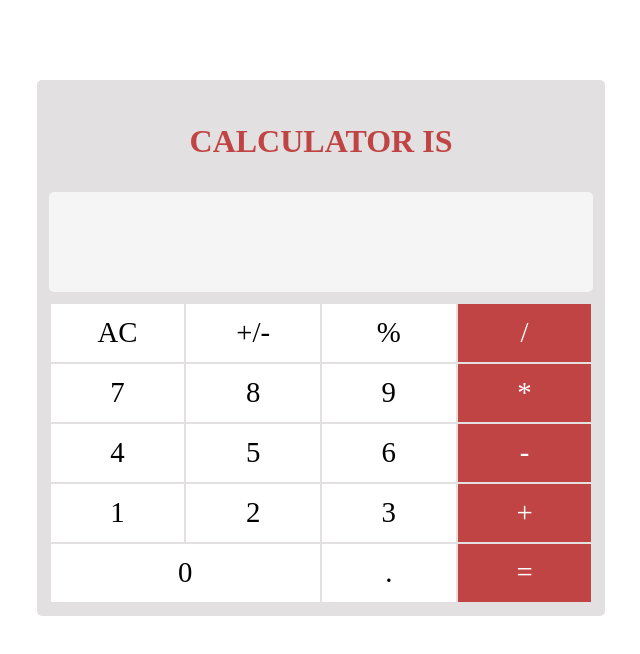
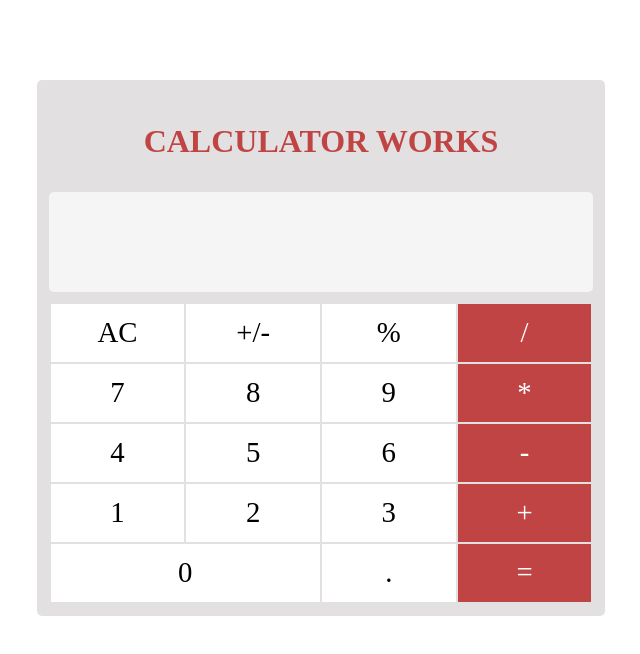
Before and after one commit to Himanshu-Dangwal/Calculator-Project, a plain HTML site: page index.html in a window 1280 px wide. Shown: the whole page, without its empty margins (319-959 px from the left). Drawn offline with Linux system fonts and the light colour scheme.

Commit message:
Third commit

```diff
--- a/index.html
+++ b/index.html
@@ -1,13 +1,13 @@
 <!DOCTYPE html>
 <html>
 <head>
-    <title>Calculator works</title>
+    <title>Calculator</title>
     <link rel="stylesheet" href="style.css">
 </head>
 <body>
 
     <div id="calculator">
-        <h1>Calculator is</h1>
+        <h1>Calculator works</h1>
         <div id="display-container">
             <p id="display"> </p>
         </div>
```
